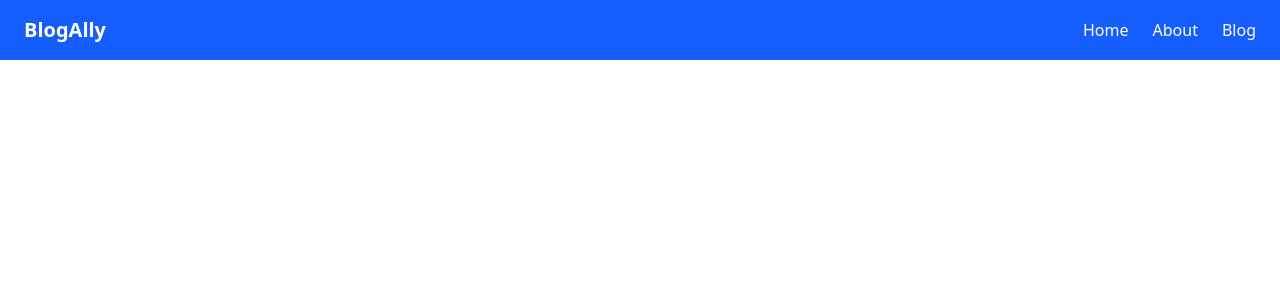
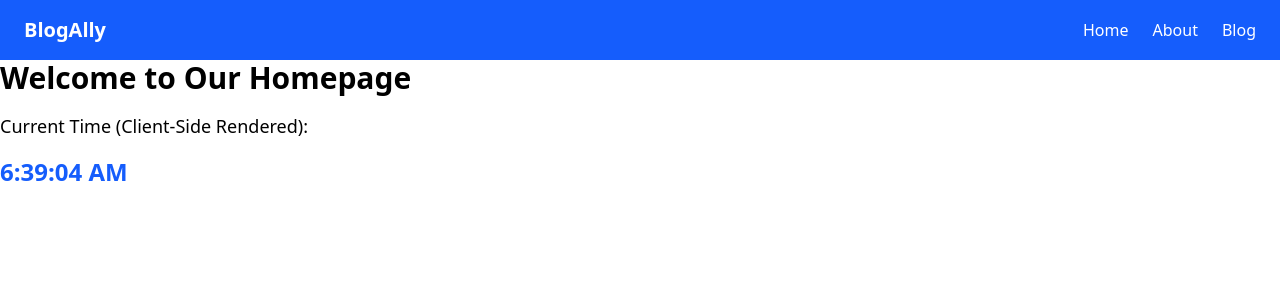
Before and after one commit to Isingizwe12/nextjs-assignment, a Next.js app: page / in a window 1280 px wide. Shown: the top 300 px of the page. Built offline with nearby package versions, Linux system fonts and the light colour scheme.

Commit message:
built homepage  and footer components

```diff
--- a/app/components/footer.tsx
+++ b/app/components/footer.tsx
@@ -0,0 +1,7 @@
+export default function Footer() {
+  return (
+    <footer className="bg-gray-800 text-white p-4 text-center">
+      &copy; {new Date().getFullYear()} Next.js Assignment
+    </footer>
+  );
+}
--- a/app/layout.tsx
+++ b/app/layout.tsx
@@ -2,6 +2,7 @@ import type { Metadata } from "next";
 import { Geist, Geist_Mono } from "next/font/google";
 import "./globals.css";
 import Navbar from "./components/Navbar";
+// import Footer from "./components/footer";
 
 const geistSans = Geist({
   variable: "--font-geist-sans",
@@ -31,6 +32,7 @@ export default function RootLayout({
       >
         <Navbar />
         {children}
+        {/* <Footer /> */}
       </body>
     </html>
   );
--- a/app/page.tsx
+++ b/app/page.tsx
@@ -1,7 +1,29 @@
+"use client";
+import { useEffect, useState } from "react";
 
-export default function Home() {
+export default function HomePage() {
+  const [time, setTime] = useState("");
+
+  useEffect(() => {
+    // Update the time every second
+    const interval = setInterval(() => {
+      setTime(new Date().toLocaleTimeString());
+    }, 1000);
+
+    return () => clearInterval(interval); // cleanup
+  }, []);
+
   return (
-    <>
-    </>
+    <div className="space-y-4">
+      <h1 className="text-3xl font-bold">Welcome to Our Homepage</h1>
+
+      <p className="text-lg">
+        Current Time (Client-Side Rendered):
+      </p>
+
+      <p className="text-2xl font-semibold text-blue-600">
+        {time}
+      </p>
+    </div>
   );
 }
```
